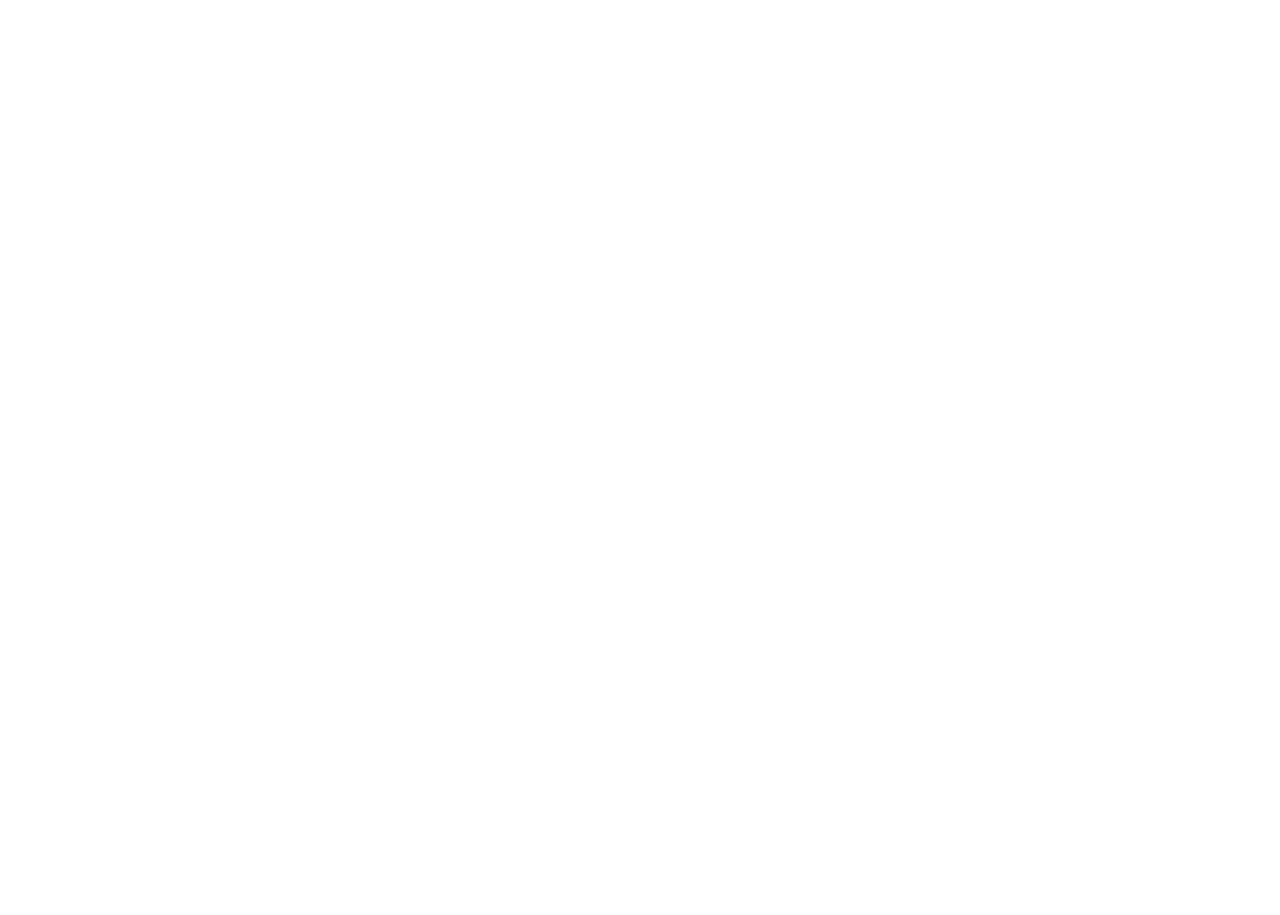
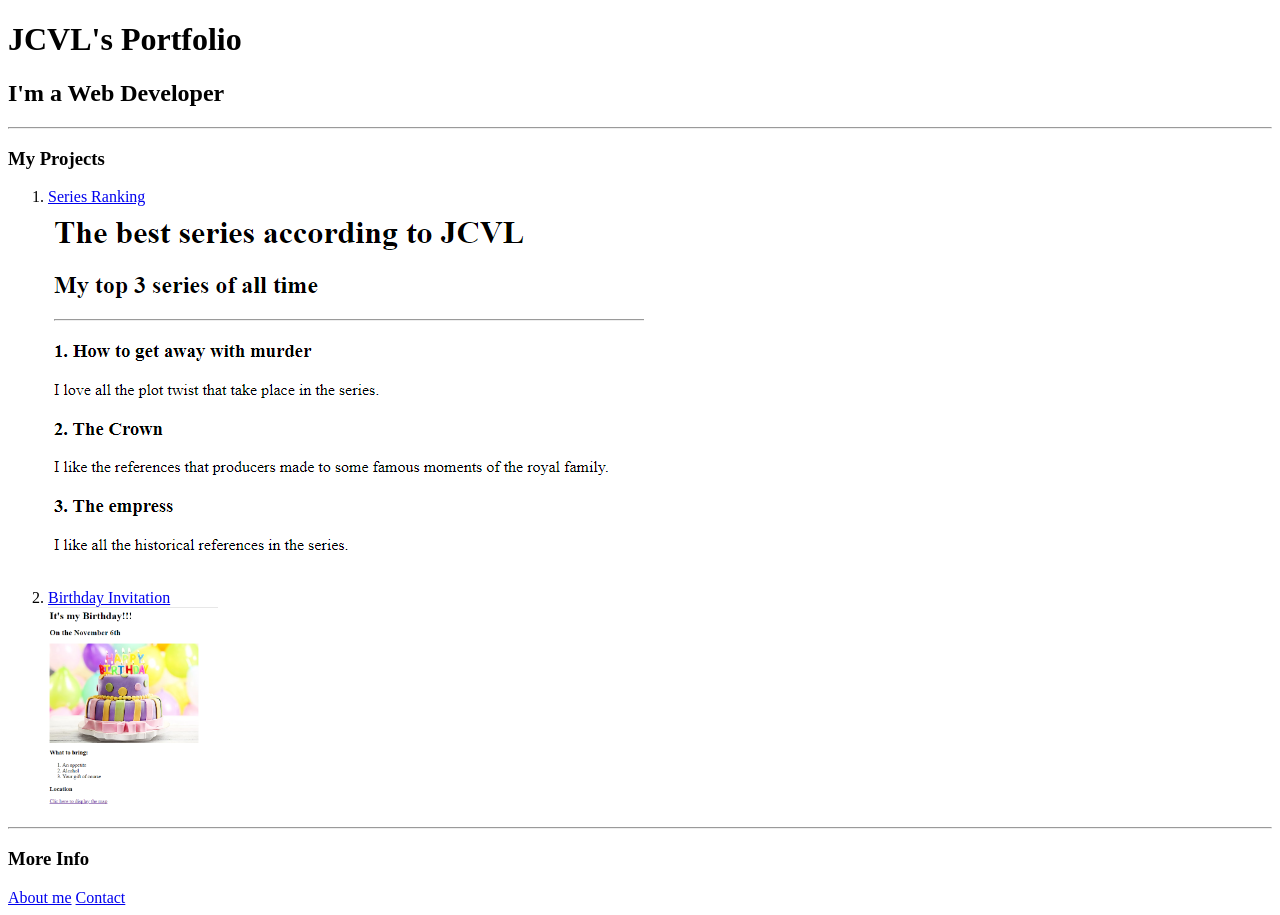
Before and after one commit to Tiky0611/html-portfolio, a plain HTML site: page index.html in a window 1280 px wide. Before the commit the page ends 800 px from the top, so only its background shows below. Drawn offline with Linux system fonts and the light colour scheme.

Commit message:
Add files via upload

```diff
--- a/index.html
+++ b/index.html
@@ -1,5 +1,32 @@
 <!-- TODO 1: Create the HTML Boilerplate -->
-
+<!DOCTYPE html>
+<html lang="en">
+<head>
+    <meta charset="UTF-8">
+    <meta name="viewport" content="width=device-width, initial-scale=1.0">
+    <title>JCVL Portfolio</title>
+</head>
+<body>
+    <h1>JCVL's Portfolio</h1>
+    <h2>I'm a Web Developer</h2>
+    <hr/>
+    <h3>My Projects</h3>
+    <ol>
+        <li>
+        <a href = "./public/movie-ranking.html">Series Ranking</a>
+        </li>
+        <img src = "./assets/images/series-ranking.png" heigth = 200px />
+        <li>
+        <a href = "./public/birthday-invite.html">Birthday Invitation</a>
+        </li>
+        <img src = "./assets/images/birthday-invite.png" height = 200px />
+    </ol>
+    <hr/>
+    <h3>More Info</h3>
+    <a href = "./public/about.html">About me</a>
+    <a href = "./public/contact.html">Contact</a>
+</body>
+</html>
 <!-- TODO 2: Add Your previous projects' HTML into the public folder -->
 
 <!-- TODO 3: Take screenshots of your project previews and add the images to the images folder -->
```
